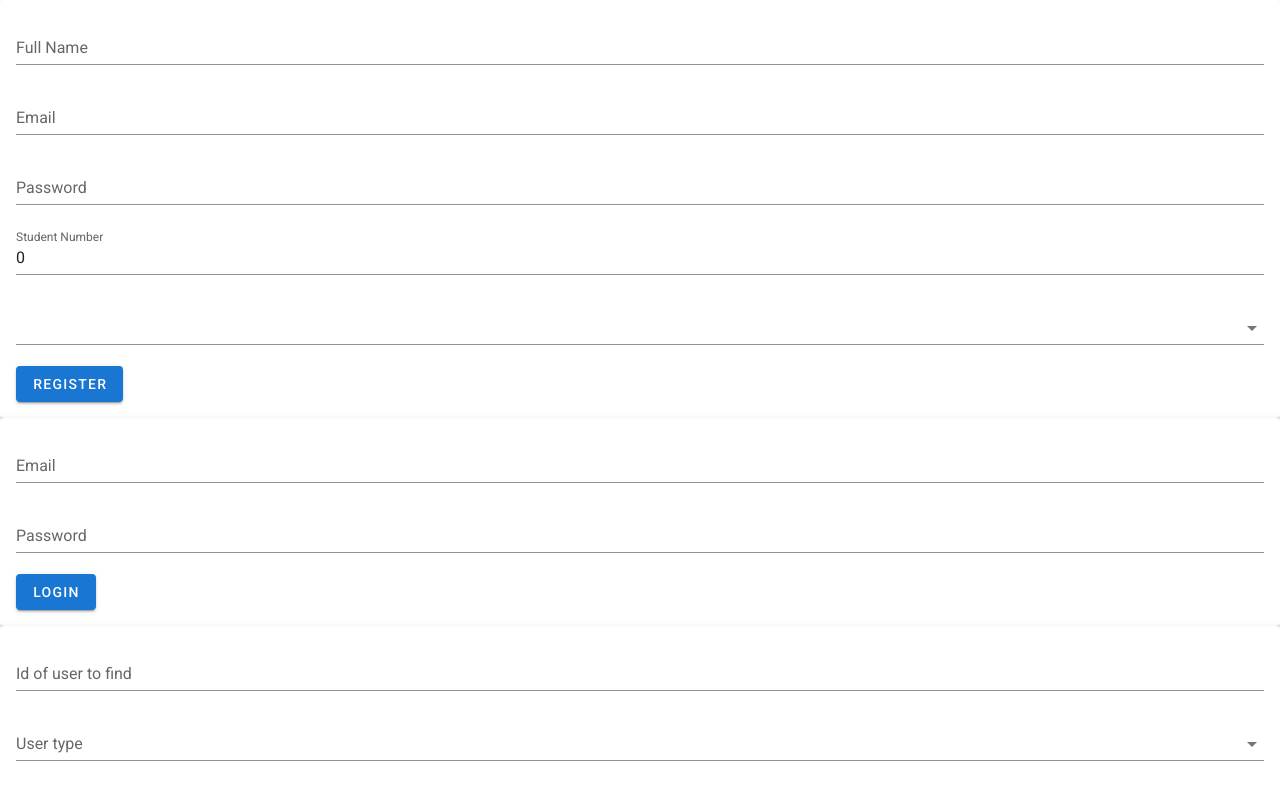
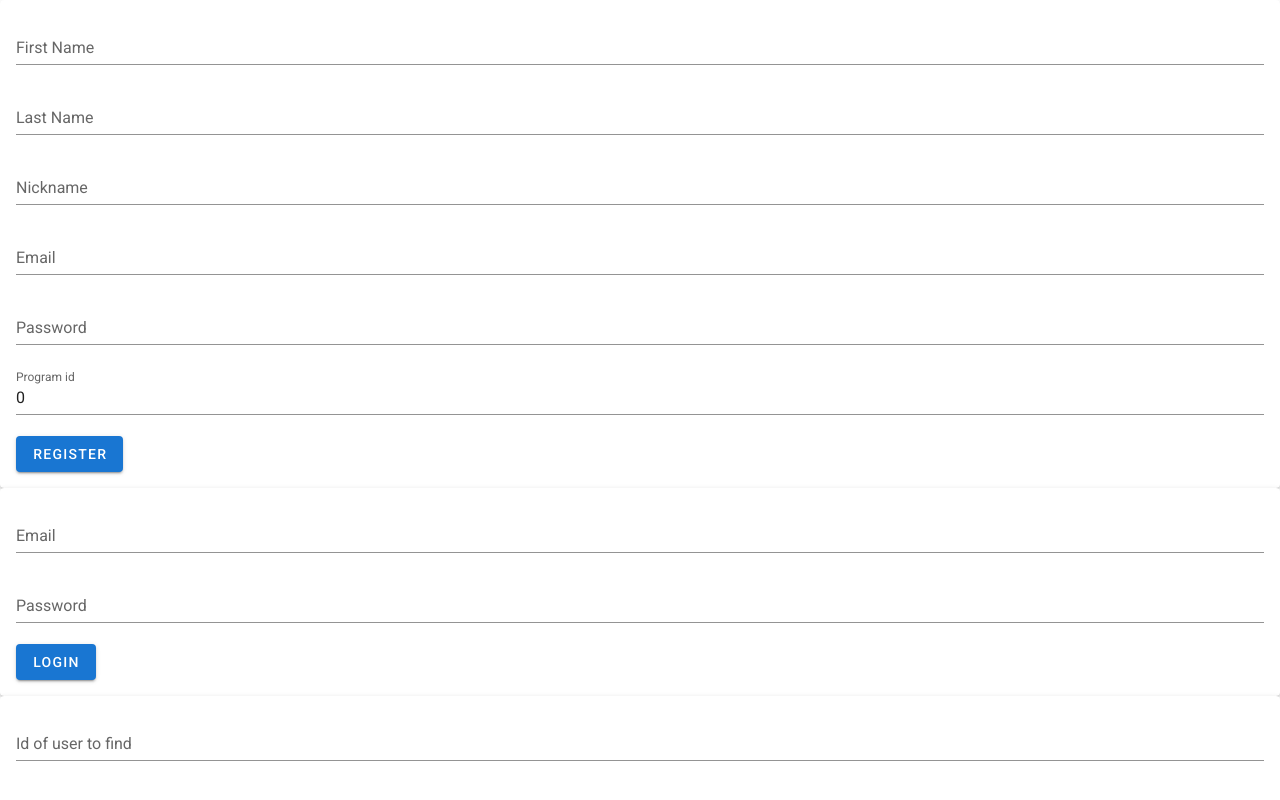
Before and after one commit to Jmoritdev/ComakershipsFrontend, a Vue app: page / in a window 1280 px wide. Shown: the top 800 px of the page. Built offline with nearby package versions, Linux system fonts and the light colour scheme; no server answers.

Commit message:
Merge remote-tracking branch 'origin/master' into CreateUserEndpointsFrontend

```diff
--- a/src/components/Login.vue
+++ b/src/components/Login.vue
@@ -4,10 +4,13 @@
       <v-alert v-if="authData.error" type="error">
         {{ authData.error }}
       </v-alert>
-      <v-alert v-if="this.$store.getters.isAuthenticated" type="success">
-        Authenticated!
+      <v-alert v-if="authData.success" type="success">
+        {{ authData.success }}
       </v-alert>
-      <v-text-field v-model="authData.email" label="Email"></v-text-field>
+      <v-text-field
+        v-model="authData.Email"
+        label="Email"
+      ></v-text-field>
       <v-text-field
         v-model="authData.password"
         type="Password"
@@ -19,35 +22,35 @@
 </template>
 
 <script>
-// import axios from "axios";
+import axios from 'axios'
 
 export default {
   data() {
     return {
       authData: {
-        email: "",
+        Email: "",
         password: "",
         error: "",
-        success: "",
+        success: ""
       },
     };
   },
   methods: {
+    // login() {
+    //   this.$store.dispatch("login", this.authData);
+    // },
     login() {
-      this.$store.dispatch("login", this.authData);
+      axios
+        .post("http://127.0.0.1:7071/api/Login", {
+          Email: this.authData.Email,
+          Password: this.authData.password,
+        })
+        .then((res) =>
+         localStorage.setItem('bearer-token', 'Bearer ' + res.data.Token),
+         this.authData.success = "Successfully logged in",
+        )
+        .catch((error) => (this.authData.error = error));
     },
-    // login() {
-    //   axios
-    //     .post("http://localhost:7071/api/Login", {
-    //       Email: this.authData.Email,
-    //       Password: this.authData.password,
-    //     })
-    //     .then((res) =>
-    //      localStorage.setItem('bearer-token', 'Bearer ' + res.data),
-    //      this.authData.success = "Successfully logged in",
-    //     )
-    //     .catch((error) => (this.authData.error = error));
-    // },
   },
 };
 </script>
--- a/src/components/NewUser.vue
+++ b/src/components/NewUser.vue
@@ -2,8 +2,16 @@
   <v-card ref="form">
     <v-card-text>
       <v-text-field
-        v-model="userData.name"
-        label="Full Name"
+        v-model="userData.firstname"
+        label="First Name"
+      ></v-text-field>
+      <v-text-field
+        v-model="userData.lastname"
+        label="Last Name"
+      ></v-text-field>
+      <v-text-field
+        v-model="userData.nickname"
+        label="Nickname"
       ></v-text-field>
       <v-text-field
         v-model="userData.email"
@@ -15,16 +23,10 @@
         label="Password"
       ></v-text-field>
       <v-text-field
-        v-model="userData.studentNumber"
+        v-model="userData.programid"
         type="number"
-        label="Student Number"
+        label="Program id"
       ></v-text-field>
-      <v-select
-        v-model="userData.UniversityId"
-        item-text="name"
-        item-value="id"
-        :items="universities"
-      />
       <v-btn color="primary" @click="postNewUser"> Register </v-btn>
     </v-card-text>
   </v-card>
@@ -37,13 +39,14 @@ export default {
   data() {
     return {
       userData: {
-        name: "",
+        firstname: "",
+        lastname: "",
+        nickname: "",
         email: "",
-        password: "",
-        studentNumber: 0,
-        UniversityId: 0
-      },
-      universities: []
+        programid: 0,
+        password: ""
+      }
+      // universities: []
     };
   },
   methods: {
@@ -53,11 +56,12 @@ export default {
     postNewUser() {
       axios
         .post("http://localhost:7071/api/Students", {
-          name: this.userData.name,
+          firstName: this.userData.firstname,
+          lastName: this.userData.lastname,
+          nickname: this.userData.nickname,
           email: this.userData.email,
-          password: this.userData.password,
-          studentNumber: parseInt(this.userData.studentNumber), //why is this necessary for studentnumber but not for universityid 🤔
-          UniversityId: this.userData.UniversityId,
+          programId: parseInt(this.userData.programid),
+          password: this.userData.password
         })
         .then((res) =>
           console.log(res)
@@ -67,12 +71,12 @@ export default {
   },
   created(){
     console.log("Created called");
-    axios
-      .get("http://localhost:7071/api/universities/domains")
-      .then((result) =>
-        this.universities = result.data
-      )
-      .catch((error) => (this.error = error));
+    // axios
+    //   .get("http://localhost:7071/api/universities/domains")
+    //   .then((result) =>
+    //     this.universities = result.data
+    //   )
+    //   .catch((error) => (this.error = error));
   }
 };
 </script>
```
